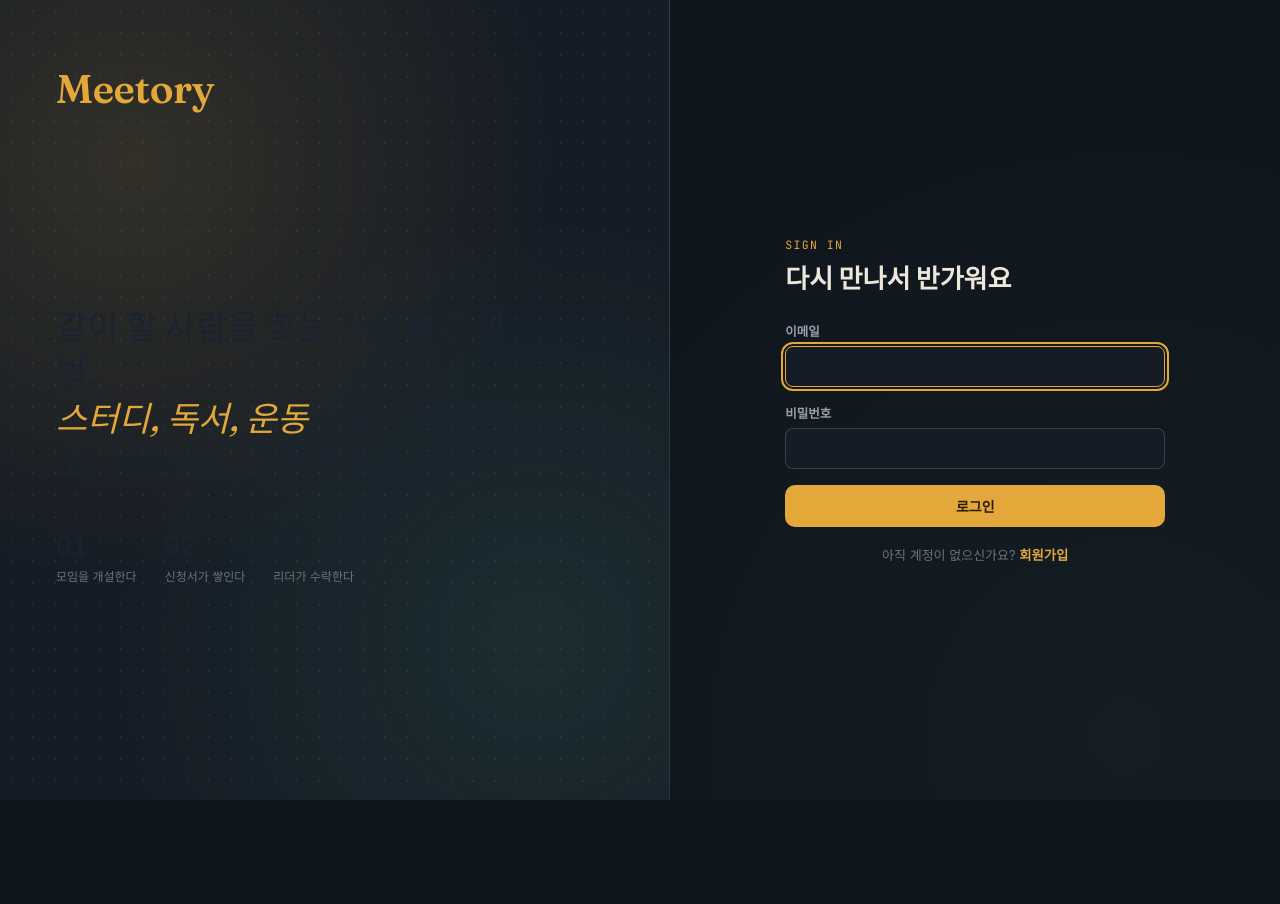
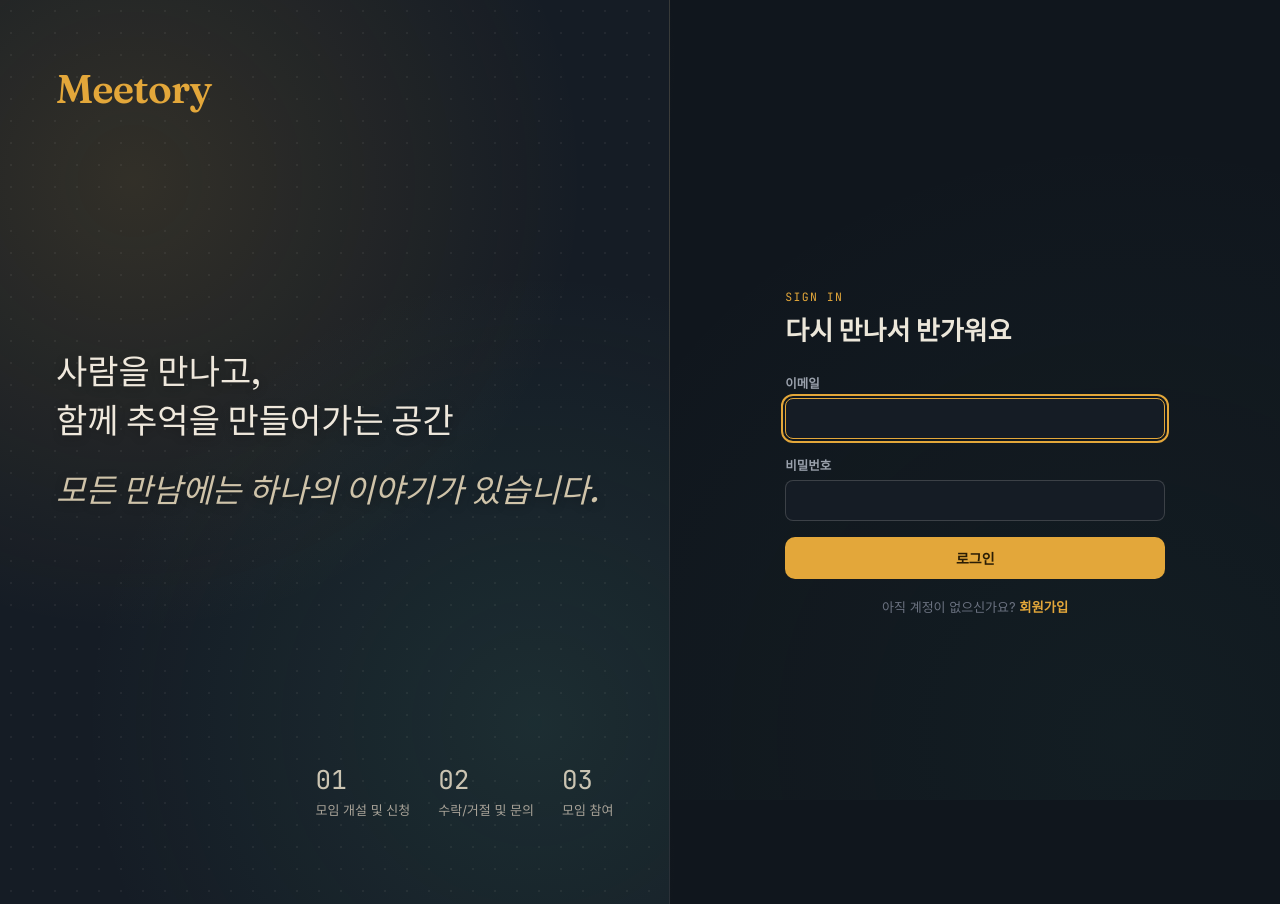
Before and after one commit to URECA-Meetory/Meetory_FE, a React (Vite) app: page / in a window 1280 px wide. Before the commit the page ends 800 px from the top, so only its background shows below. Built offline with nearby package versions, Linux system fonts and the light colour scheme; a web font is replaced by a local one.

Commit message:
fix: 첫 화면 UI 수정

```diff
--- a/src/pages/AuthPage.jsx
+++ b/src/pages/AuthPage.jsx
@@ -12,22 +12,31 @@ export default function AuthPage() {
         <span className="wordmark">Meetory</span>
         <div>
           <h1>
-            같이 할 사람을 찾는 가장 빠른 방법.
             <br />
-            <span className="em">스터디, 독서, 운동</span> — 모임을 올리고, 신청받고, 시작하세요.
+            <br />
+            <br />
+            <br />
+            사람을 만나고,
+            <br />
+            함께 추억을 만들어가는 공간
+            <br />
+            <span className="em">모든 만남에는 하나의 이야기가 있습니다.</span>
+            <br />
+            <br />
+            <br />
           </h1>
-          <div className="auth-stat-row" style={{ marginTop: 40 }}>
+          <div className="auth-stat-row" style={{ marginTop: 40,  justifySelf: "end" }}>
             <div>
               <div className="stat-num">01</div>
-              <div className="stat-label">모임을 개설한다</div>
+              <div className="stat-label">모임 개설 및 신청</div>
             </div>
             <div>
               <div className="stat-num">02</div>
-              <div className="stat-label">신청서가 쌓인다</div>
+              <div className="stat-label">수락/거절 및 문의</div>
             </div>
             <div>
               <div className="stat-num">03</div>
-              <div className="stat-label">리더가 수락한다</div>
+              <div className="stat-label">모임 참여</div>
             </div>
           </div>
         </div>
--- a/src/styles/global.css
+++ b/src/styles/global.css
@@ -106,7 +106,10 @@ main.view { flex: 1; padding: 32px 28px 80px; max-width: 1080px; width: 100%; ma
     radial-gradient(circle at 80% 80%, rgba(79,169,140,0.12), transparent 50%),
     var(--bg-soft);
   padding: 64px 56px;
-  display: flex; flex-direction: column; justify-content: space-between;
+  display: flex;
+  flex-direction: column;
+  justify-content: flex-start;
+  gap: 20px;
   border-right: 1px solid var(--line);
   position: relative; overflow: hidden;
 }
@@ -115,15 +118,47 @@ main.view { flex: 1; padding: 32px 28px 80px; max-width: 1080px; width: 100%; ma
   background-image: radial-gradient(rgba(237,234,224,0.06) 1px, transparent 1px);
   background-size: 22px 22px; pointer-events: none;
 }
-.auth-hero .wordmark { font-size: 40px; color: var(--accent); position: relative; z-index: 1; }
+.auth-hero .wordmark {
+  font-size: 40px;
+  color: var(--accent);
+  position: relative;
+  z-index: 1;
+  letter-spacing: -0.02em;
+}
 .auth-hero h1 {
-  font-family: var(--font-display); font-size: 34px; line-height: 1.35; font-weight: 500;
-  color: var(--paper); max-width: 460px; margin: 40px 0 0; position: relative; z-index: 1;
+  font-family: var(--font-display); font-size: 34px; line-height: 1.45; font-weight: 500;
+  color: #efe8dc; max-width: 520px; margin: 18px 0 0; position: relative; z-index: 1;
+  text-shadow: 0 2px 10px rgba(0,0,0,0.28);
+  display: flex;
+  flex-direction: column;
+  gap: 16px;
 }
-.auth-hero .em { color: var(--accent); font-style: italic; }
-.auth-stat-row { display: flex; gap: 28px; position: relative; z-index: 1; }
-.auth-stat-row .stat-num { font-family: var(--font-mono); font-size: 26px; color: var(--paper); }
-.auth-stat-row .stat-label { font-size: 12px; color: var(--text-faint); margin-top: 4px; }
+.auth-hero h1 span {
+  display: block;
+}
+.auth-hero .em {
+  color: #cfc3a9;
+  font-style: italic;
+  font-size: 0.95em;
+  display: inline-block;
+  max-width: 520px;
+  white-space: nowrap;
+  margin-top: 4px;
+}
+.auth-stat-row {
+  display: flex;
+  gap: 28px;
+  position: relative;
+  z-index: 1;
+  margin-top: auto;
+  align-self: flex-end;
+  padding-top: 44px;
+}
+.auth-stat-row .stat-num { font-family: var(--font-mono); font-size: 26px; color: #cbc4b2; }
+.auth-stat-row .stat-label {
+  font-size: 13px; color: #aba59a; margin-top: 4px; line-height: 1.5;
+  opacity: 0.98;
+}
 
 .auth-panel {
   display: flex; align-items: center; justify-content: center; padding: 40px;
```
